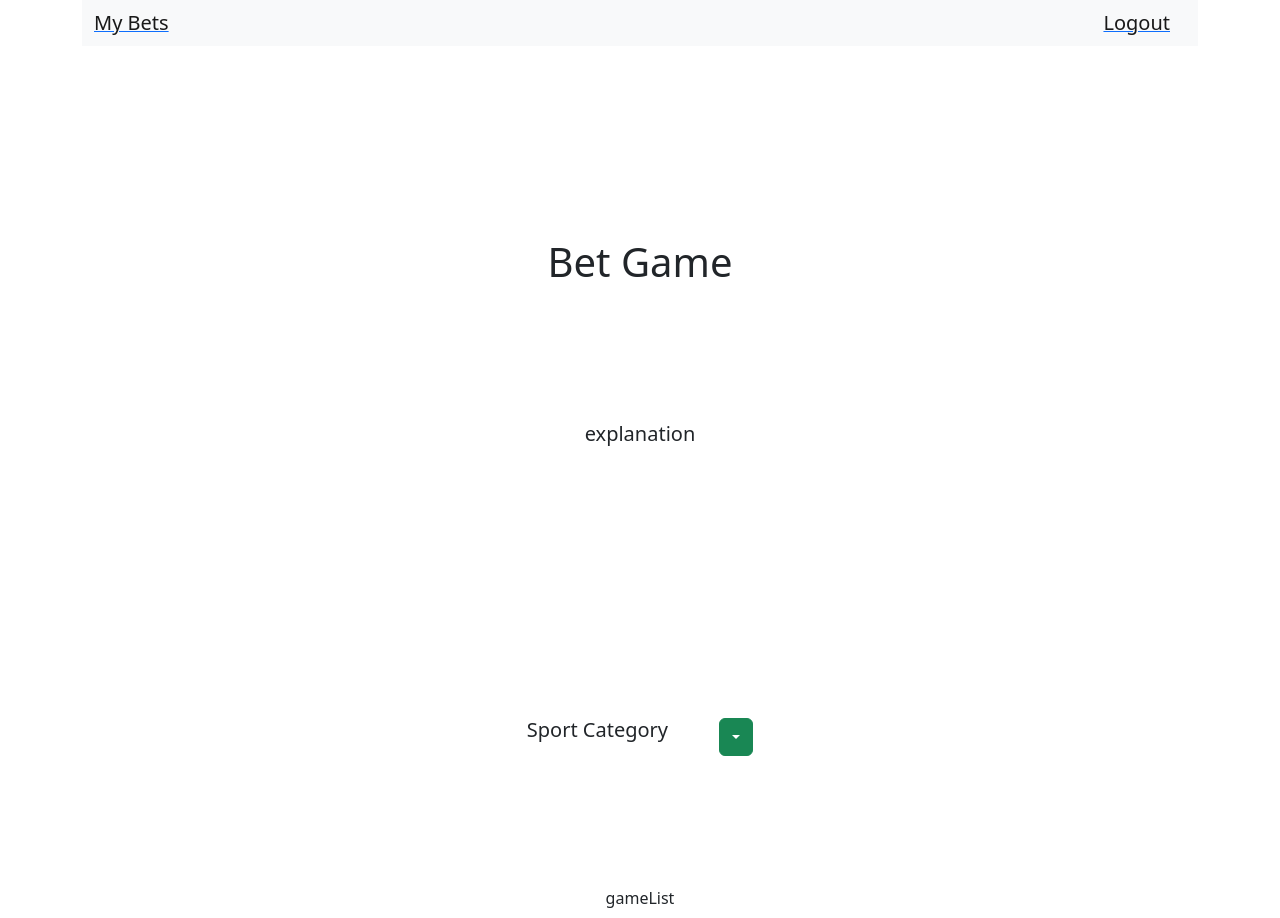
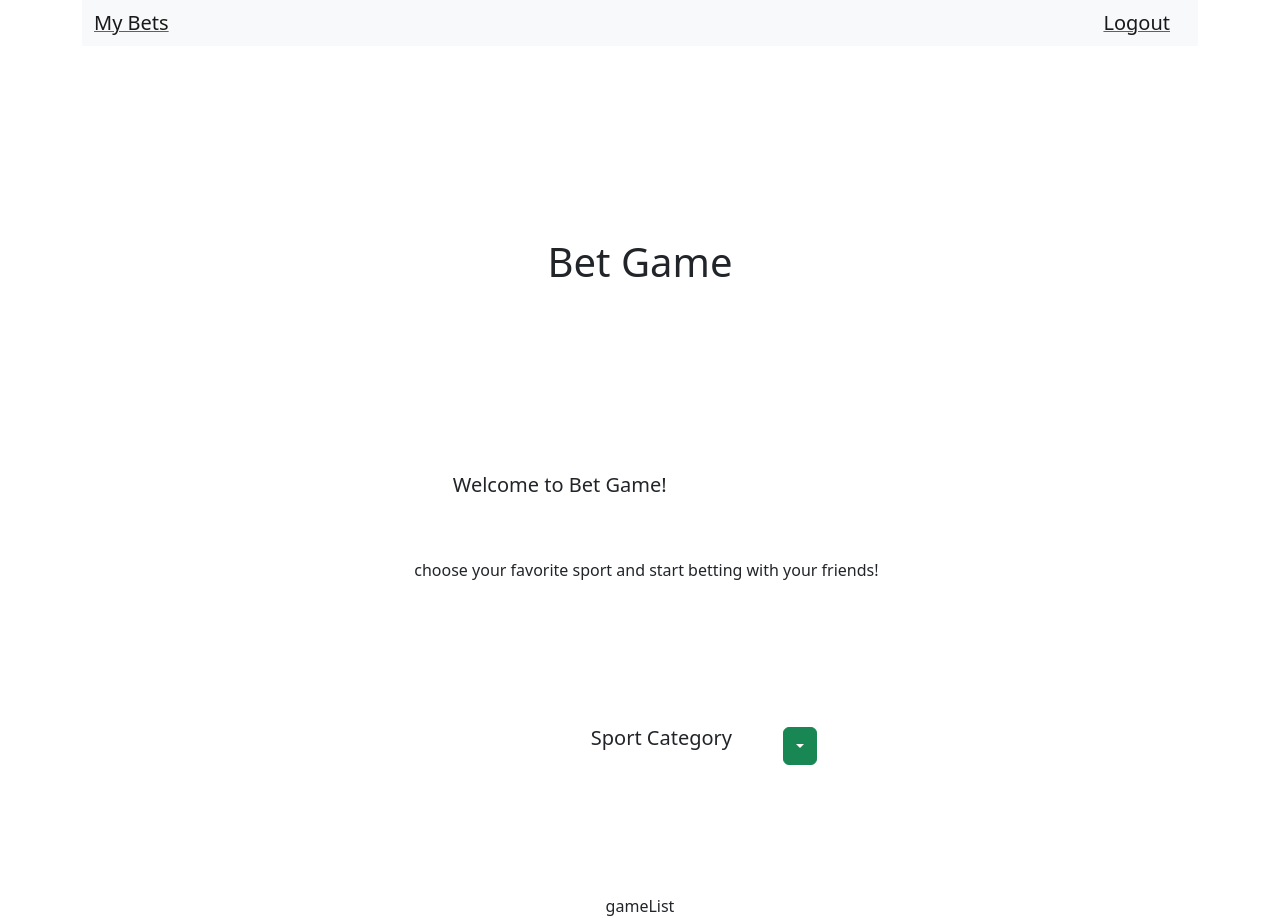
Before and after one commit to AmirAshlag/betting-game-FE2, a React (Create React App) app: page / in a window 1280 px wide. Built offline with nearby package versions, Linux system fonts and the light colour scheme.

Commit message:
title pos 2

```diff
--- a/src/pages/Home/Home.css
+++ b/src/pages/Home/Home.css
@@ -18,14 +18,41 @@
   margin: 0 0 10vw 0;
 }
 
-.chooseSport {
+.expSection {
+  font-size: 3vw;
+  font-weight: 600;
+  margin: 4vw 6vw 0vw 10vw;
+}
+
+.welcomeTitle {
+  font-size: 3vw;
+  font-weight: 600;
+  margin: 0 0 0 10vw;
+}
+
+.welcomeBody {
+  margin: 5vw 10vw 10px 7vw;
+}
+
+.chooseContainer {
   display: flex;
   align-items: center;
   justify-content: center;
-  margin: 10vw 0 10vw 0;
+  margin: 0vw 0 10vw 0;
 }
 
-.chooseTitle,
+.chooseSport {
+  display: flex;
+  flex-direction: row;
+  align-items: center;
+  justify-content: center;
+  margin: 0 0 0 10vw;
+}
+.chooseTitle {
+  font-size: 3vw;
+  font-weight: 600;
+  margin: 0 2vw 0 2vw;
+}
 .chooseButton {
   font-size: 2.5vw;
   font-weight: 600;
--- a/src/pages/Home/Home.jsx
+++ b/src/pages/Home/Home.jsx
@@ -10,11 +10,18 @@ export default function Home() {
         <div className="header">
           <h1>Bet Game</h1>
         </div>
-        <div className="expTitle">
-          <h5>explanation</h5>
+        <div className="expSection">
+          <div className="welcomeTitle">
+            <h5>Welcome to Bet Game!</h5>
+          </div>
+          <div className="welcomeBody">
+            <h6>
+              choose your favorite sport and start betting with your friends!
+            </h6>
+          </div>
         </div>
       </div>
-      <div className="chooseButton">
+      <div className="chooseContainer">
         <Dropdown>
           <div className="justify-content-md-center">
             <div className="chooseSport">
```
